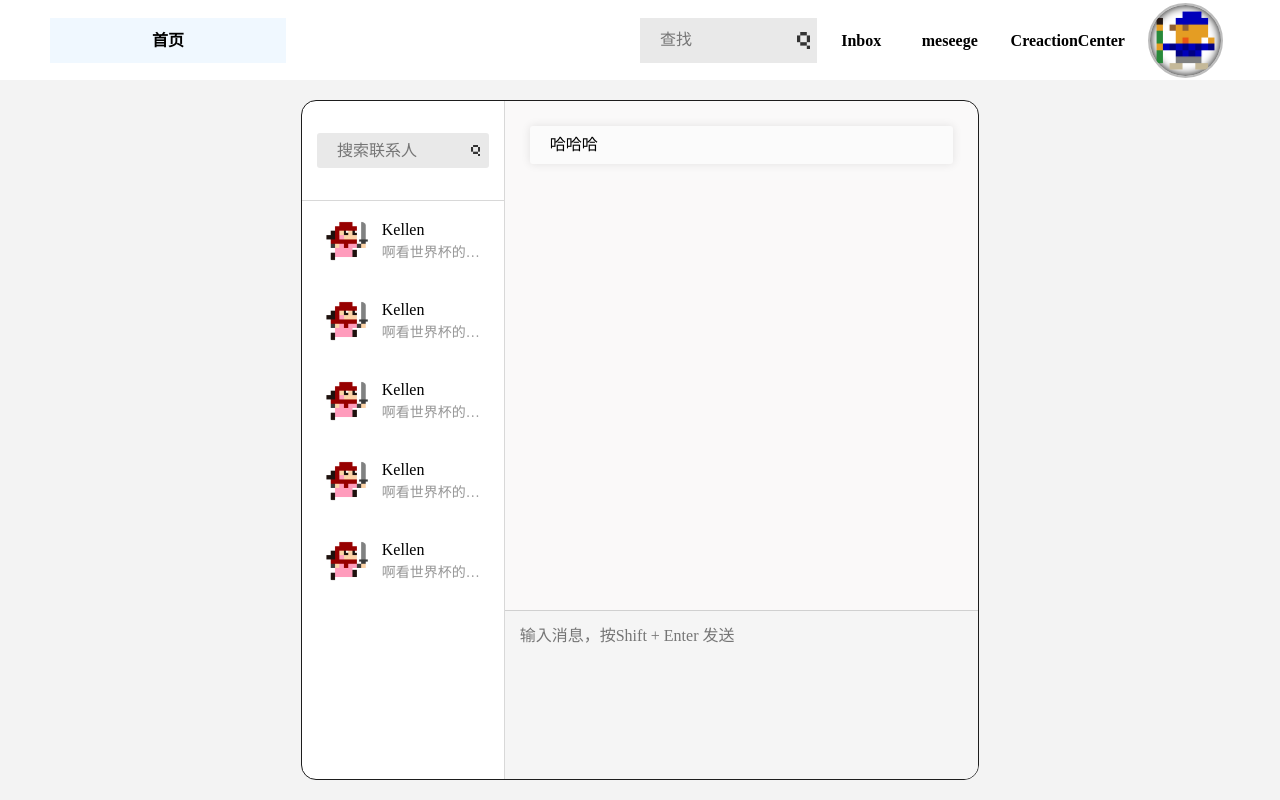
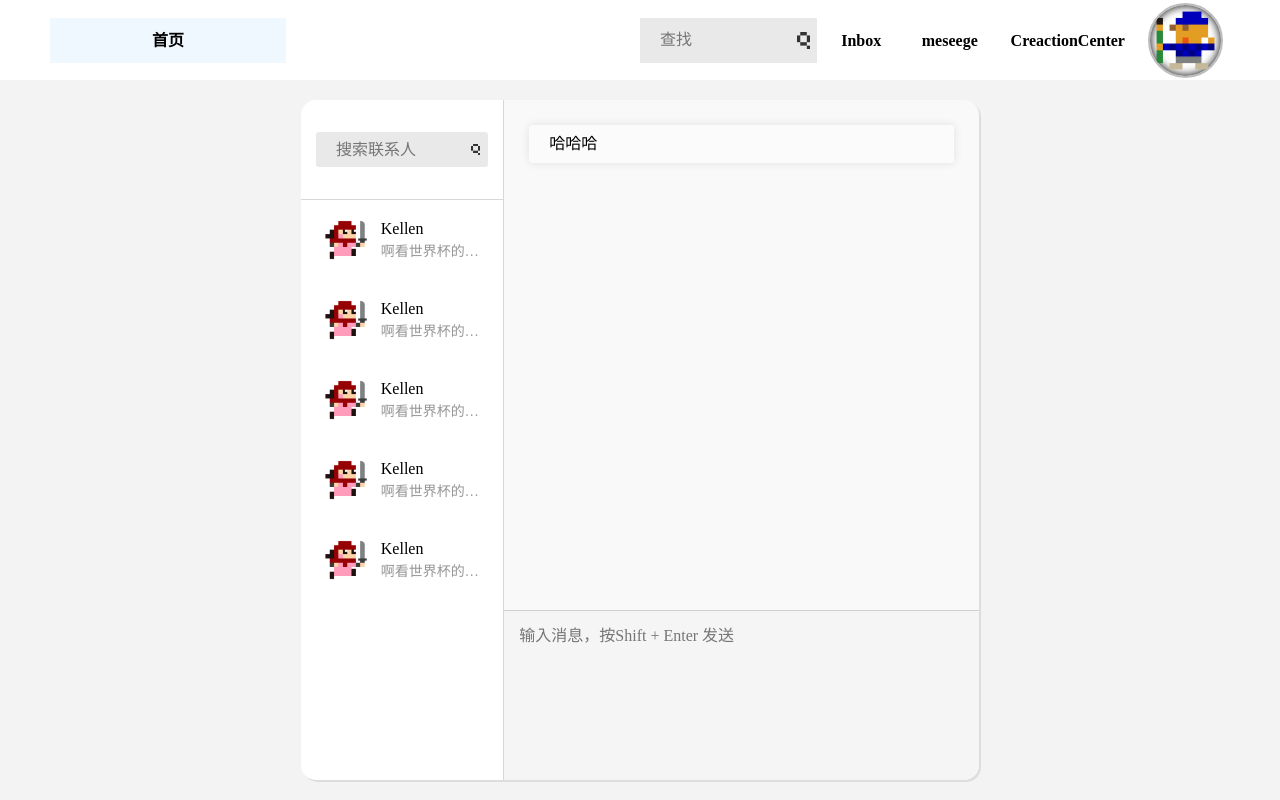
Before and after one commit to Kellen-liang/frond-end_development_community, a React (Vite) app: page /inbox in a window 1280 px wide. Built offline with nearby package versions, Linux system fonts and the light colour scheme.

Commit message:
feat:添加卡片通用样式&Ibox组件使用卡片通用样式

```diff
--- a/src/page/Inbox/index.jsx
+++ b/src/page/Inbox/index.jsx
@@ -45,7 +45,7 @@ function Inbox(props) {
     console.log('record',record);
   }
   return (
-    <div className={styles.inboxContainer}>
+    <div className={`${styles.inboxContainer} commonCard`}>
       <section className={styles.inboxLeft}>
         <div className={styles.inboxLeftTop}>
           <div className={styles.inboxSearch}>
--- a/src/page/Inbox/index.module.scss
+++ b/src/page/Inbox/index.module.scss
@@ -3,7 +3,6 @@
   height: calc(100vh - 120px);
   margin: 20px auto;
   background: #fff;
-  border: 1px solid rgb(29, 29, 29);
   border-radius: 15px;
   overflow: hidden;
   display: flex;
```
